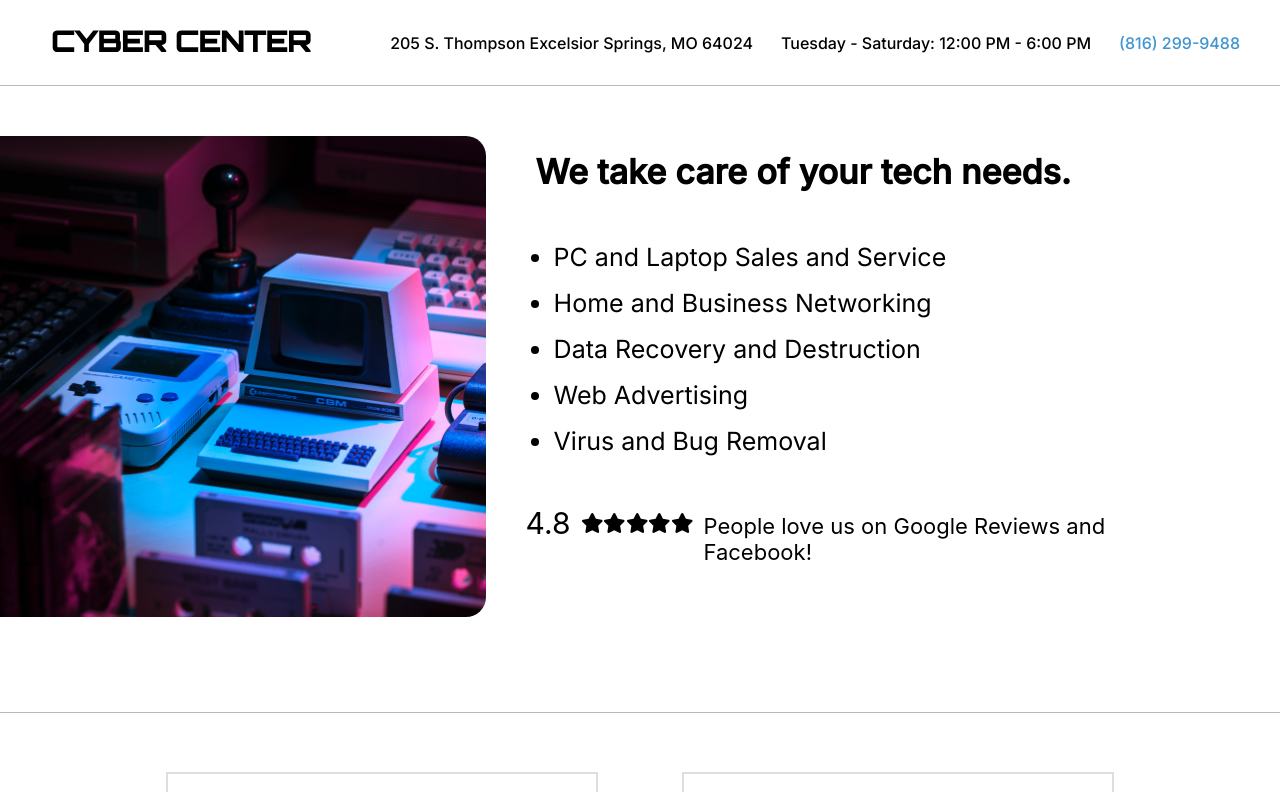
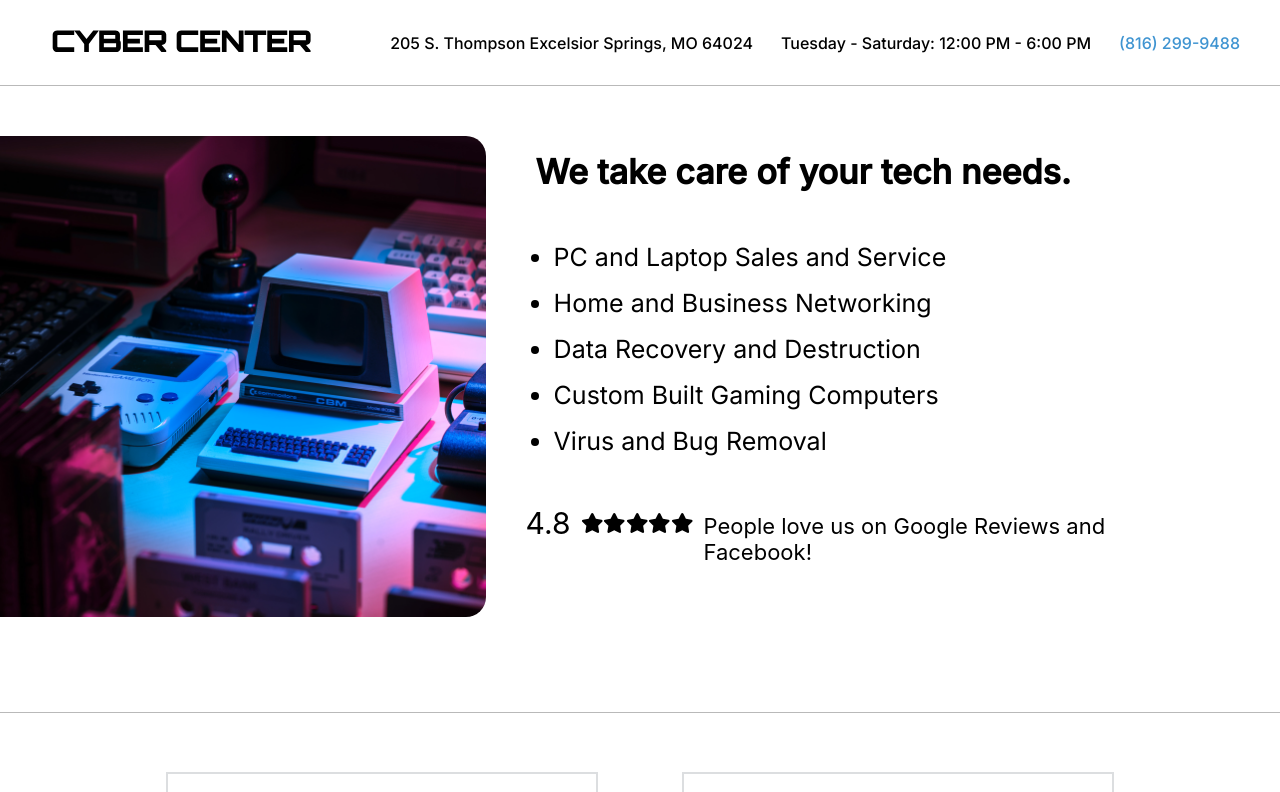
Before and after one commit to MonicaKornis/CyberCenter, a React (Create React App) app: page / in a window 1280 px wide. Shown: the top 792 px of the page. Built offline with nearby package versions, Linux system fonts and the light colour scheme; no server answers.

Commit message:
changed copy

```diff
--- a/src/pages/Home.js
+++ b/src/pages/Home.js
@@ -342,7 +342,7 @@ function Home() {
           <ServicesListItem>PC and Laptop Sales and Service</ServicesListItem>
           <ServicesListItem>Home and Business Networking</ServicesListItem>
           <ServicesListItem>Data Recovery and Destruction</ServicesListItem>
-          <ServicesListItem>Web Advertising</ServicesListItem>
+          <ServicesListItem>Custom Built Gaming Computers</ServicesListItem>
           <ServicesListItem>Virus and Bug Removal</ServicesListItem>
         </ServicesList>
 
```
Also changed, not shown: 1 other file (tests, documents, lock files or other folders).
